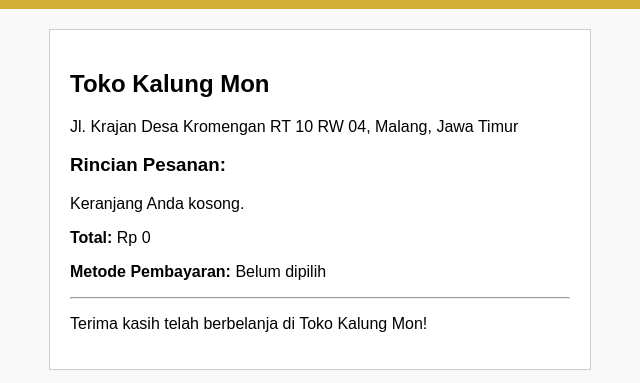
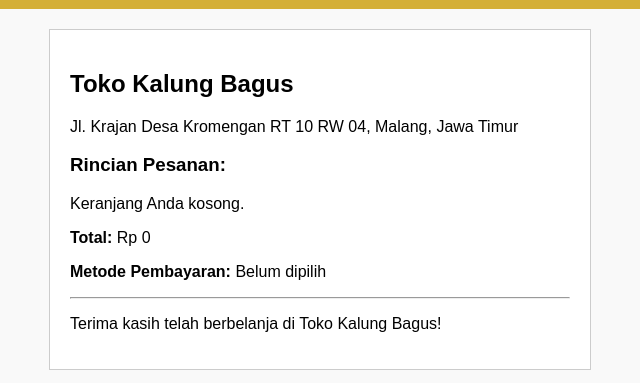
Before and after one commit to FidiraBagus/web, a plain HTML site: page invoice.html in a window 1280 px wide. Shown: the part 129-512 px from the top of the page, 320-960 px from the left. Drawn offline with Linux system fonts and the light colour scheme.

Commit message:
Update invoice.html

```diff
--- a/invoice.html
+++ b/invoice.html
@@ -20,14 +20,14 @@
   </header>
   <main>
     <div class="invoice">
-      <h2>Toko Kalung Mon</h2>
+      <h2>Toko Kalung Bagus</h2>
       <p>Jl. Krajan Desa Kromengan RT 10 RW 04, Malang, Jawa Timur</p>
       <h3>Rincian Pesanan:</h3>
       <ul id="invoiceItems"></ul>
       <p><strong>Total:</strong> <span id="totalAmount"></span></p>
       <p><strong>Metode Pembayaran:</strong> <span id="paymentMethod"></span></p>
       <hr>
-      <p>Terima kasih telah berbelanja di Toko Kalung Mon!</p>
+      <p>Terima kasih telah berbelanja di Toko Kalung Bagus!</p>
     </div>
   </main>
   <center>
```
